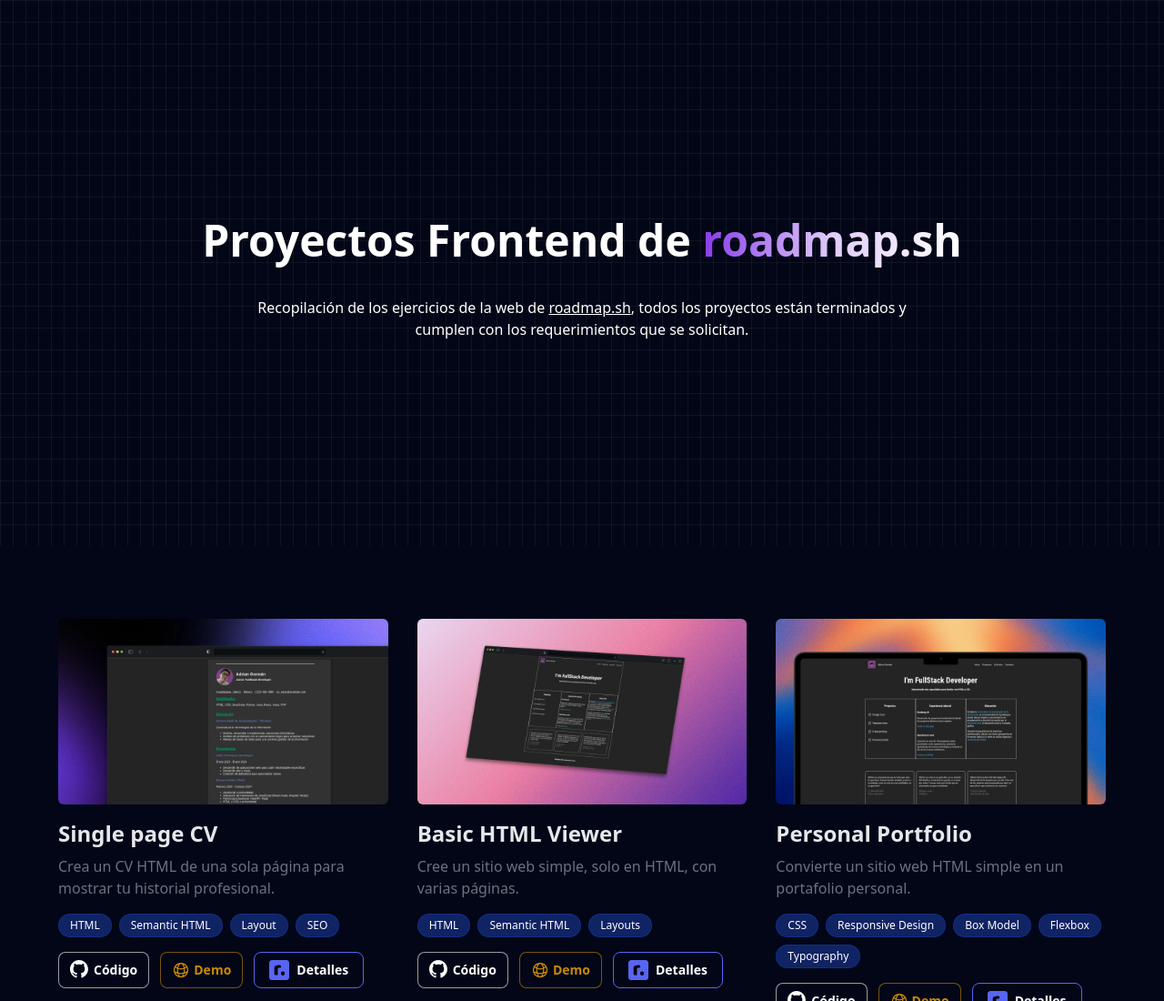
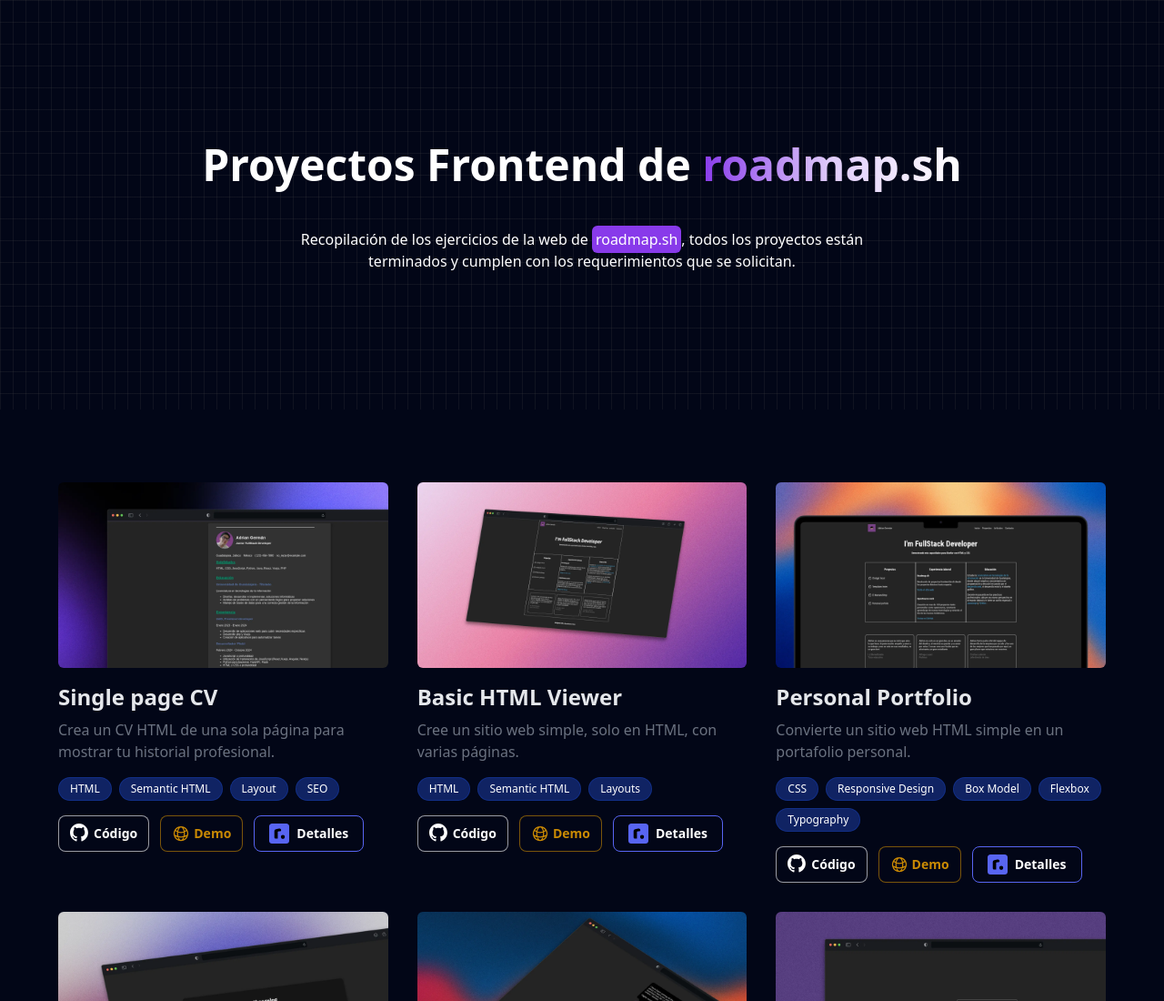
Before and after one commit to AdrianGerman/frontend-projects-roadmap, an Astro site in the folder web/: page / in a window 1280 px wide. Shown: the top 1100 px of the page at 91% size. Built offline with nearby package versions, Linux system fonts and the light colour scheme; Astro itself is replaced by a stand-in of ours.

Commit message:
changes in main styles

```diff
--- a/web/src/components/Main.astro
+++ b/web/src/components/Main.astro
@@ -1,19 +1,20 @@
-<div class="relative h-[600px] w-full bg-slate-950">
+<div class="relative h-[450px] w-full bg-slate-950">
   <div
     class="absolute bottom-0 left-0 right-0 top-0 bg-[linear-gradient(to_right,#4f4f4f2e_1px,transparent_1px),linear-gradient(to_bottom,#4f4f4f2e_1px,transparent_1px)] bg-[size:14px_24px]"
   >
   </div>
-  <div class="relative flex h-[600px] flex-col justify-center items-center">
+  <div class="relative flex h-[450px] flex-col justify-center items-center">
     <h1 class="text-[3rem] font-bold leading-tight text-center mb-4 mt-0 p-2">
       Proyectos Frontend de <span
         class="bg-clip-text text-transparent bg-gradient-to-r from-[#883aea] via-[#e0ccfa] to-[#ffff]"
         >roadmap.sh
       </span>
     </h1>
-    <p class="w-[60%] text-center mt-2">
+    <p class="w-[50%] text-center mt-2 p-2">
       Recopilación de los ejercicios de la web de <a
-        class="underline"
-        href="https://roadmap.sh/frontend/projects">roadmap.sh</a
+        class="bg-[#883aea] rounded-md p-1"
+        href="https://roadmap.sh/frontend/projects"
+        target="_blank">roadmap.sh</a
       >, todos los proyectos están terminados y cumplen con los requerimientos
       que se solicitan.
     </p>
```
